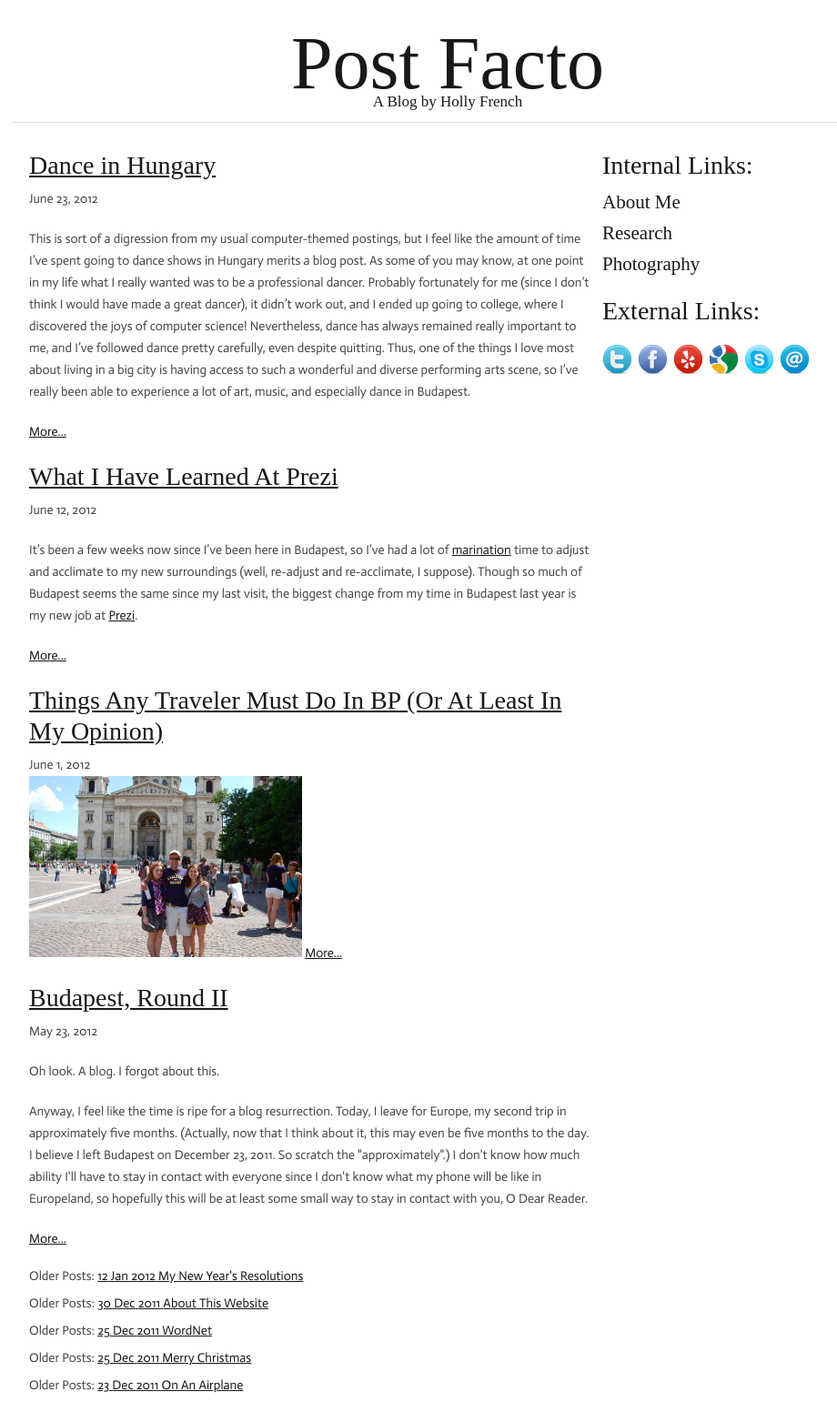
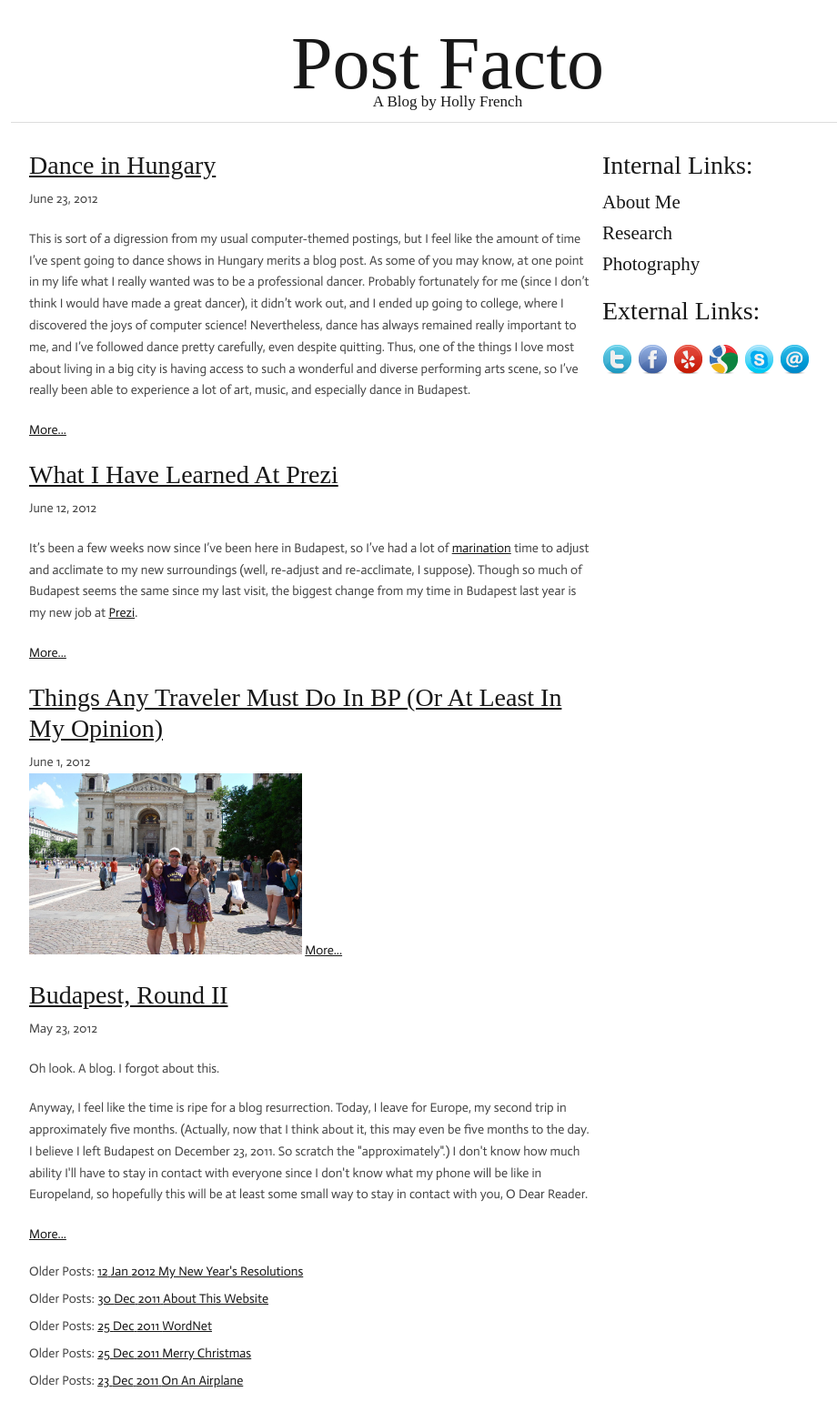
Before and after one commit to phrenchphry11/phrenchphry11.github.com, a Jekyll site: the page built from index.html, in a window 1280 px wide. Shown: the whole page at 91% size, without its empty margins (148-1068 px from the left). Built offline with Jekyll 4.4.1, drawn with Linux system fonts in a browser that asks for light colours; nearby versions of some CDN libraries; some web fonts are replaced; Markdown is read by kramdown in place of the engine named in the settings; comment, search, counter and statistics services are not loaded.

Commit message:
Fix font-size in layout.css

```diff
--- a/stylesheets/layout.css
+++ b/stylesheets/layout.css
@@ -18,8 +18,8 @@
 ================================================== */
 body {
     /*background: #E8E8E8;*/
-    font: 18px/20px;
-    line-height: 24px;
+    font: 18px;
+    line-height: 1.7;
     font-family: 'Actor', sans-serif;
 }
 
```
